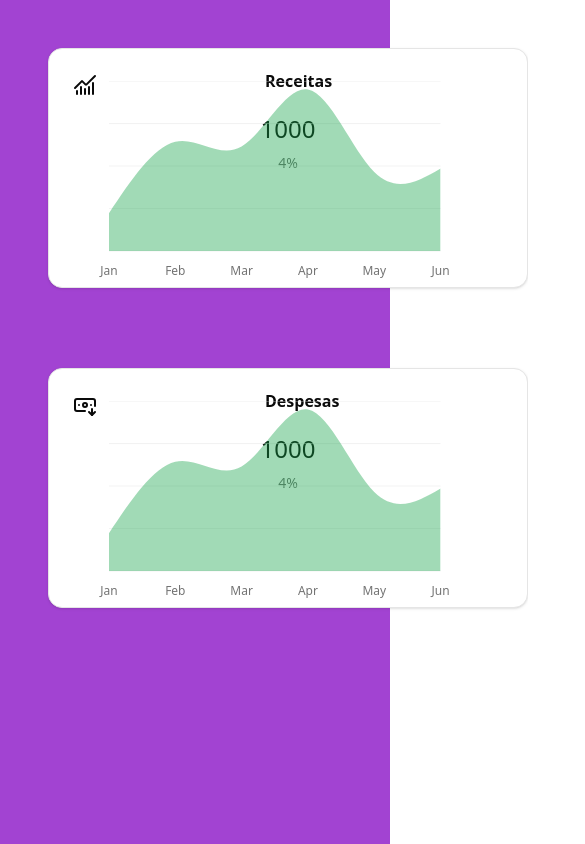
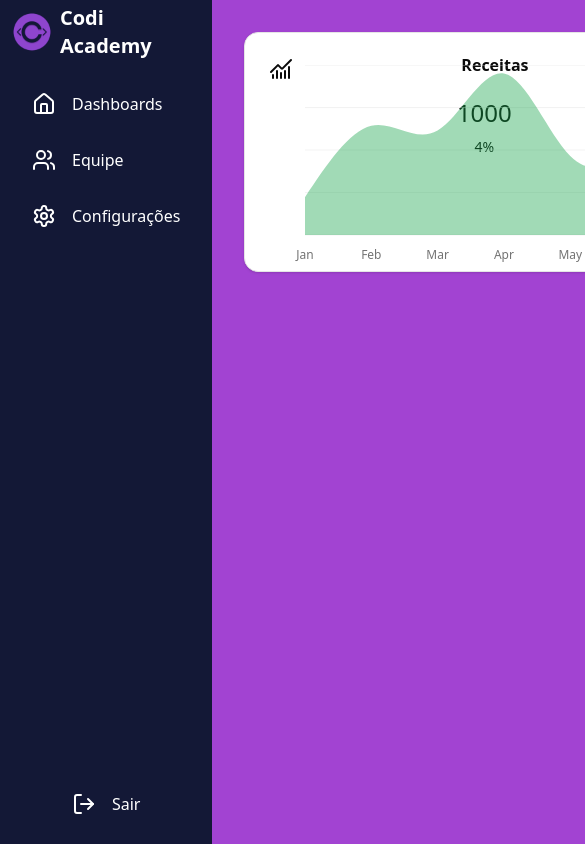
Before and after one commit to CodiChallange/CodiChallange, a React (Vite) app: page /dashboard in a window 390 px wide. Shown: the top 844 px of the page, 585 px wide, since content can reach past the window. Built offline with nearby package versions, Linux system fonts and the light colour scheme.

Commit message:
Ajustes no aside e incomporação do aside no dashboard e ajuste na responsividade do dashboard

```diff
--- a/src/Components/Aside.tsx
+++ b/src/Components/Aside.tsx
@@ -2,7 +2,7 @@ import { useState } from 'react'
 import { Home, Users, Settings, LogOut } from 'lucide-react'
 import CodiIcon from '../assests/CodiLogoAside.png'
 
-export function App() {
+export function Aside() {
   const [isOpen, setIsOpen] = useState(false)
 
   const menuItems = [
@@ -12,9 +12,8 @@ export function App() {
   ]
 
   return (
-    <div className='flex min-h-screen w-full bg-neutral-100'>
     <aside
-        className={`flex flex-col items-center justify-between bg-[#131836] shadow-md transition-all duration-300 ${
+      className={`flex flex-col items-center px-3 justify-between bg-[#131836] shadow-md transition-all duration-300 ${
         isOpen ? 'w-64' : 'w-20'
       }`}
       onMouseEnter={() => setIsOpen(true)}
@@ -60,15 +59,5 @@ export function App() {
         </a>
       </div>
     </aside>
-
-      {/* Content */}
-      <div className='flex-1 p-8'>
-        <h1 className='text-3xl font-bold text-amber-700'>Dashboard</h1>
-        <p className='mt-4 text-neutral-700'>
-          Conteúdo principal aqui. Sidebar abre no hover e fecha
-          automaticamente.
-        </p>
-      </div>
-    </div>
   )
 }
--- a/src/Components/InfoCard.tsx
+++ b/src/Components/InfoCard.tsx
@@ -15,22 +15,26 @@ interface InfoCardProps {
   icon?: React.ComponentType<IconBaseProps>
   value: string
   description?: string
+  color?: string
 }
 export function InfoCard({
   name,
   icon: Icon,
   value,
   description,
+  color,
 }: InfoCardProps) {
   return (
-    <Card className='gap-4  w-120 h-60 m-8 flex flex-col'>
+    <Card className={`flex flex-col gap-4  w-120 h-60 m-8 text-[${color}]`}>
       <CardHeader className='flex flex-row  gap-42'>
         {Icon && <Icon size={24} />}
         <CardTitle>{name}</CardTitle>
       </CardHeader>
       <CardContent className='flex flex-col gap-2 justify-center items-center'>
         <p className='text-2xl'>{value}</p>
-        <CardDescription>{description}</CardDescription>
+        <CardDescription className={`text-[${color}]`}>
+          {description}
+        </CardDescription>
       </CardContent>
       <CardContent className='flex mt-2 fixed ml-6'>
         <Charts />
--- a/src/Pages/Dashboard.tsx
+++ b/src/Pages/Dashboard.tsx
@@ -1,24 +1,30 @@
 import { InfoCard } from '@/Components/InfoCard'
+import { Aside } from '@/Components/Aside'
 import { BanknoteArrowDown, ChartNoAxesCombined } from 'lucide-react'
 
 export function Dashboard() {
   return (
-    <main className='sm:ml-14 p-4 bg-[#A243D2] h-screen'>
-      <section className='grid md:grid-cols-2 lg:grid-cols-4 gap-4'>
+    <div className='flex'>
+      <Aside />
+      <main className=' bg-[#A243D2] h-screen'>
+        <section className='grid md:grid-cols-2 lg:grid-cols-4 gap-130'>
           <InfoCard
             icon={ChartNoAxesCombined}
-          name={'Receitas'}
-          value={'1000'}
+            name='Receitas'
+            value='1000'
             description='4%'
+            color='#A243D2'
           />
           <InfoCard
             icon={BanknoteArrowDown}
-          name={'Despesas'}
-          value={'1000'}
+            name='Despesas'
+            value='1000'
             description='4%'
+            color='#A243D2'
           />
         </section>
         <section className='mt-4 flex flex-col md:flex-row gap-4'></section>
       </main>
+    </div>
   )
 }
```
Lines whose indentation alone changed are shown as unchanged.
